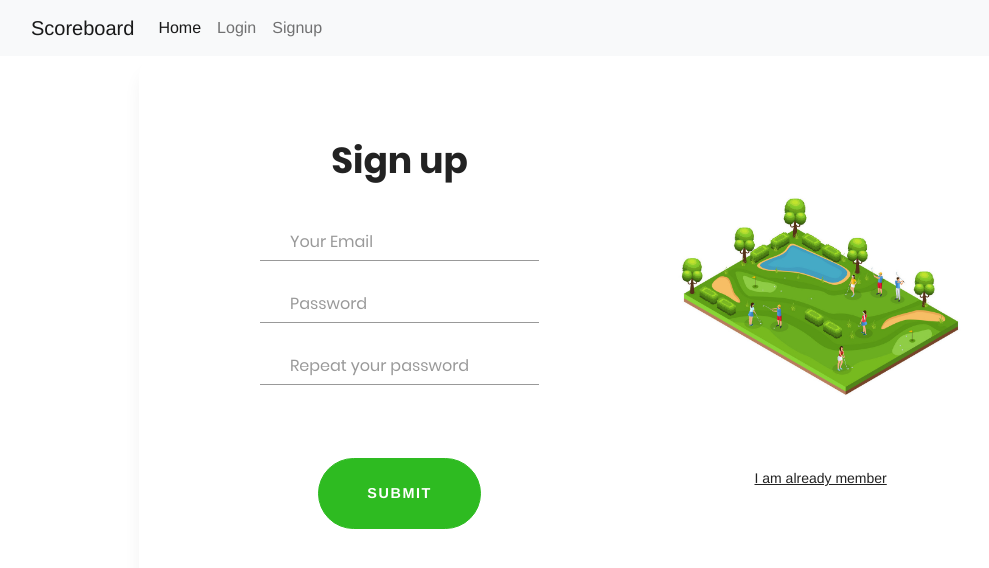
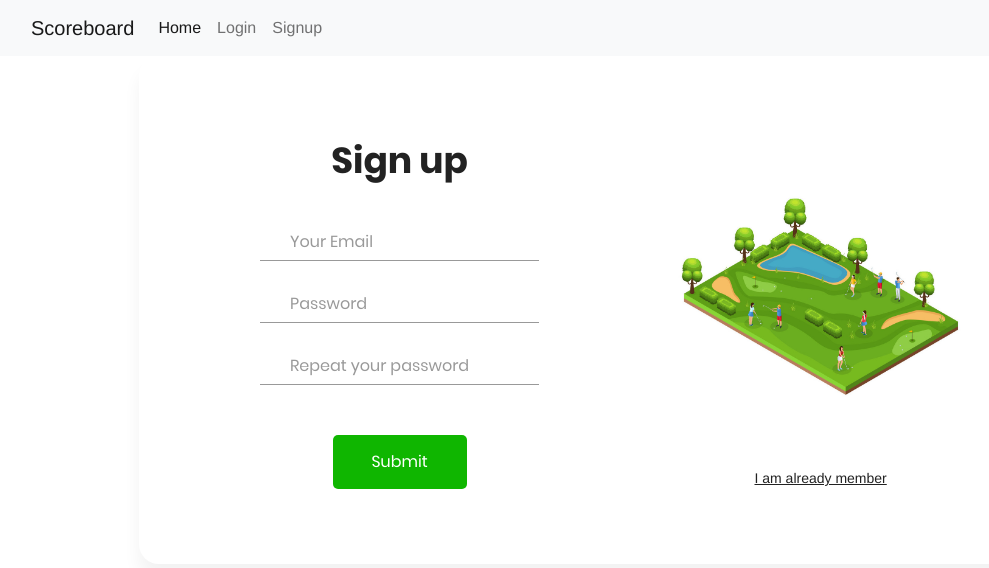
Before and after one commit to SymensJeffrey/golf_vue, a Vue app: page /signup in a window 1280 px wide. Shown: the top 568 px of the page, without its empty margins (51-1040 px from the left). Built offline with nearby package versions, Linux system fonts and the light colour scheme.

Commit message:
change login and submit buttons to inputs to fix double event problem

```diff
--- a/src/views/Login.vue
+++ b/src/views/Login.vue
@@ -22,7 +22,8 @@
                   <input v-model="newSessionParams.password" type="password" name="your_pass" id="your_pass" placeholder="Password"/>
                 </div>
                 <div class="form-group form-button">
-                  <button class="btn btn-secondary btn-xl rounded-pill mt-5" v-on:click="submit()">Submit</button>
+                  <input type="submit" id="signup" class="form-submit" value="Submit"/>
+                  <!-- <button class="btn btn-secondary btn-xl rounded-pill mt-5" v-on:click="submit()">Submit</button> -->
                 </div>
               </form>
             </div>
--- a/src/views/Signup.vue
+++ b/src/views/Signup.vue
@@ -17,8 +17,8 @@
               <input v-model="newUserParams.password_confirmation" type="password" name="re_pass" id="re_pass" placeholder="Repeat your password"/>
           </div>
           <div class="form-group form-button">
-              <!-- <input v-on:click="submit()" type="submit" id="signup" class="form-submit" value="Submit"/> -->
-              <button class="btn btn-secondary btn-xl rounded-pill mt-5" v-on:click="submit()">Submit</button>
+              <input type="submit" id="signup" class="form-submit" value="Submit"/>
+              <!-- <button class="btn btn-secondary btn-xl rounded-pill mt-5" v-on:click="submit()">Submit</button> -->
           </div>
         </form>
       </div>
```
